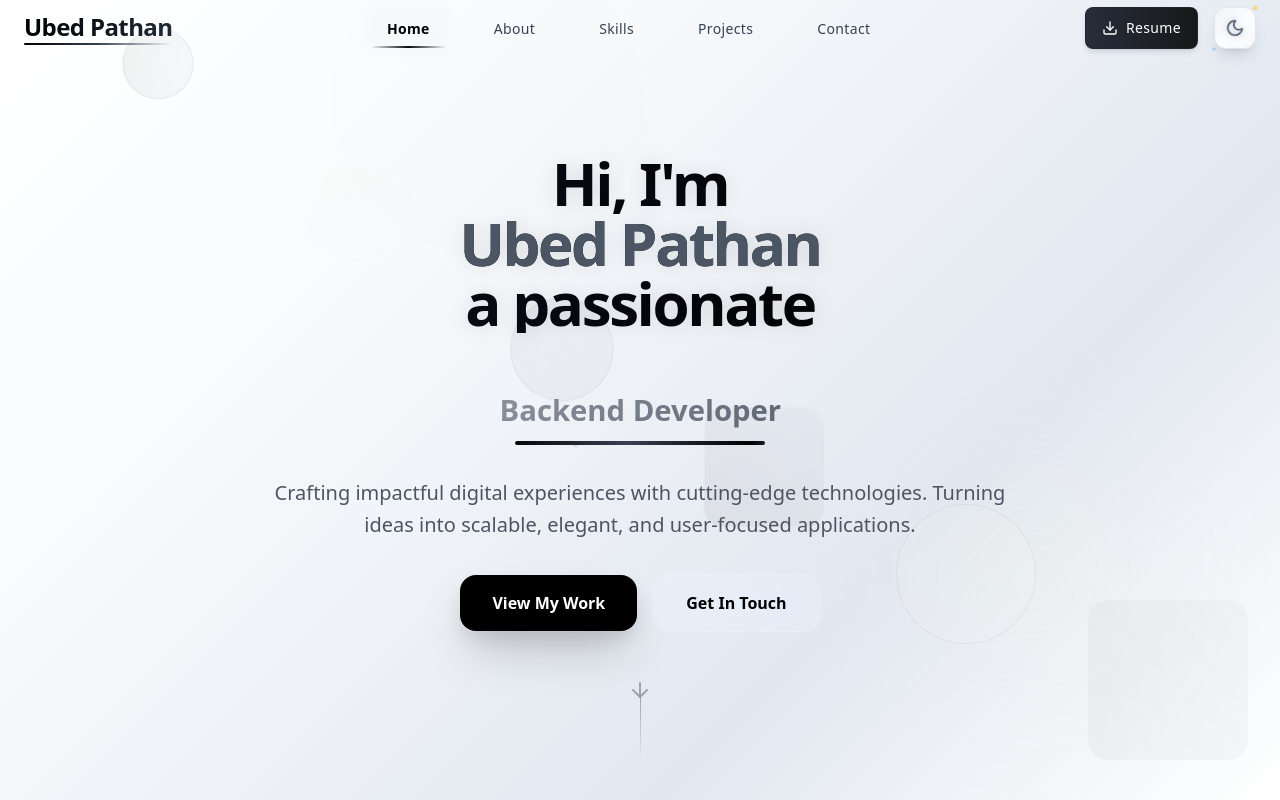
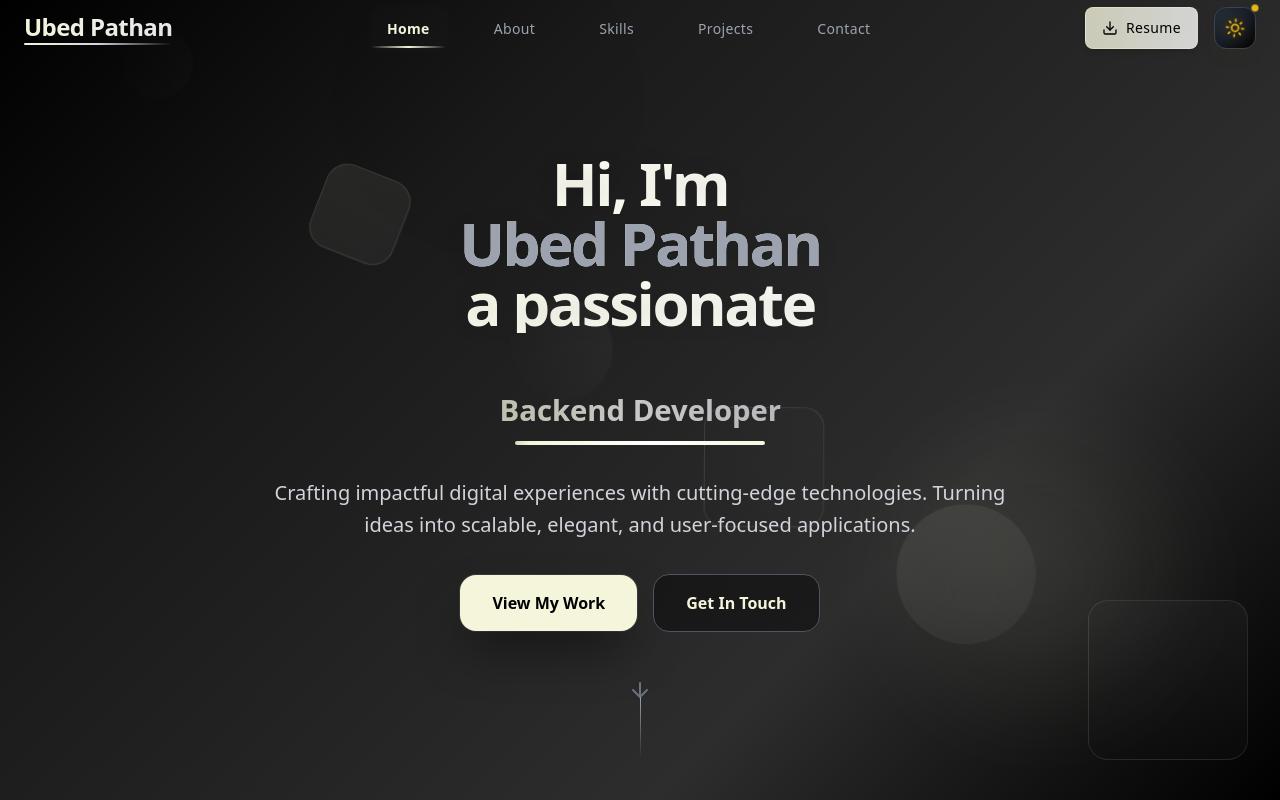
Before and after one commit to Ubed-pathan/portfolio4.0, a React (Vite) app: page / in a window 1280 px wide. Shown: the top 800 px of the page. Built offline with nearby package versions, Linux system fonts and the light colour scheme.

Commit message:
fixed toggle

```diff
--- a/src/contexts/ThemeContext.jsx
+++ b/src/contexts/ThemeContext.jsx
@@ -11,21 +11,21 @@ export const useTheme = () => {
 };
 
 export const ThemeProvider = ({ children }) => {
-  const [isDark, setIsDark] = useState(() => {
-    if (typeof window !== 'undefined') {
-      return localStorage.getItem('theme') === 'dark' ||
-             (!localStorage.getItem('theme') && window.matchMedia('(prefers-color-scheme: dark)').matches);
-    }
-    return false;
-  });
+  const [isDark, setIsDark] = useState(true); // Always start with dark mode
 
   useEffect(() => {
-    const root = window.document.documentElement;
+    // Always force dark mode on every page load/refresh
+    document.documentElement.classList.add('dark');
+    localStorage.setItem('theme', 'dark');
+    setIsDark(true);
+  }, []); // Empty dependency array means this runs only once on mount
+
+  useEffect(() => {
     if (isDark) {
-      root.classList.add('dark');
+      document.documentElement.classList.add('dark');
       localStorage.setItem('theme', 'dark');
     } else {
-      root.classList.remove('dark');
+      document.documentElement.classList.remove('dark');
       localStorage.setItem('theme', 'light');
     }
   }, [isDark]);
```
